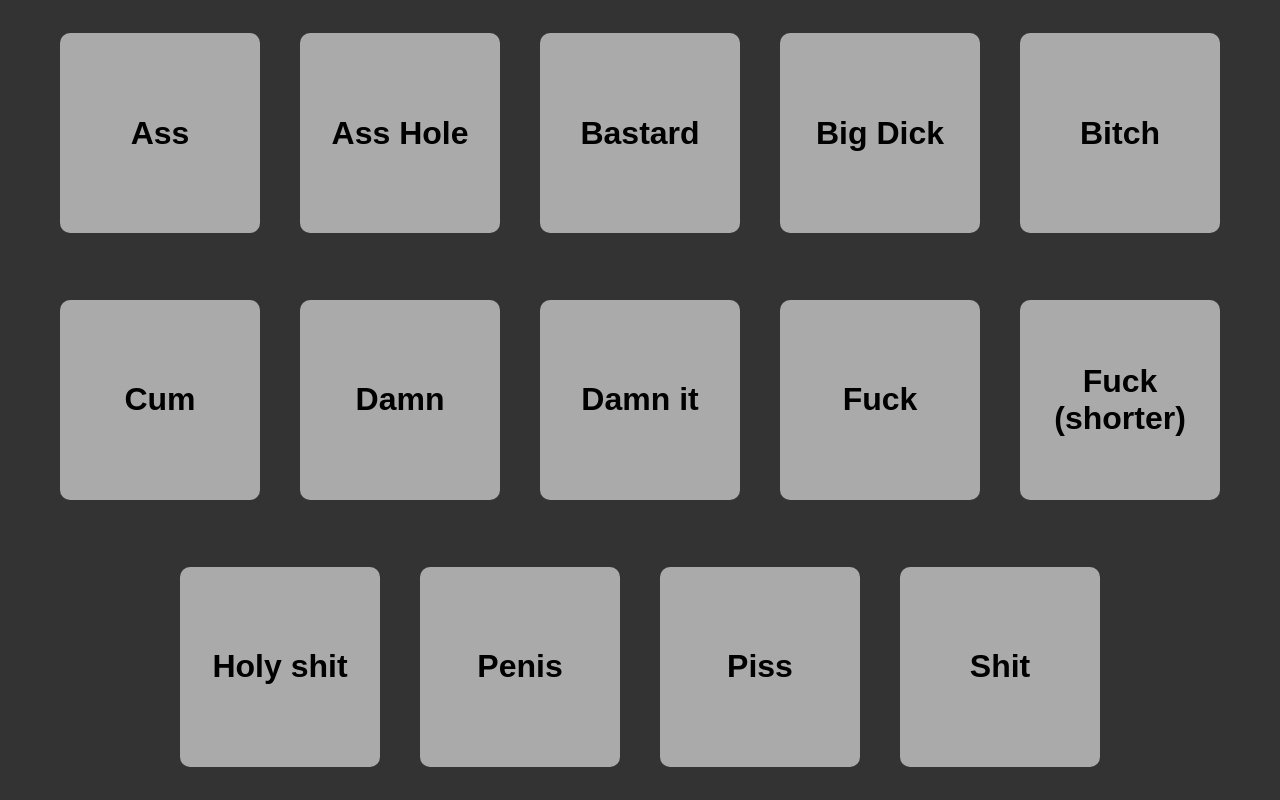
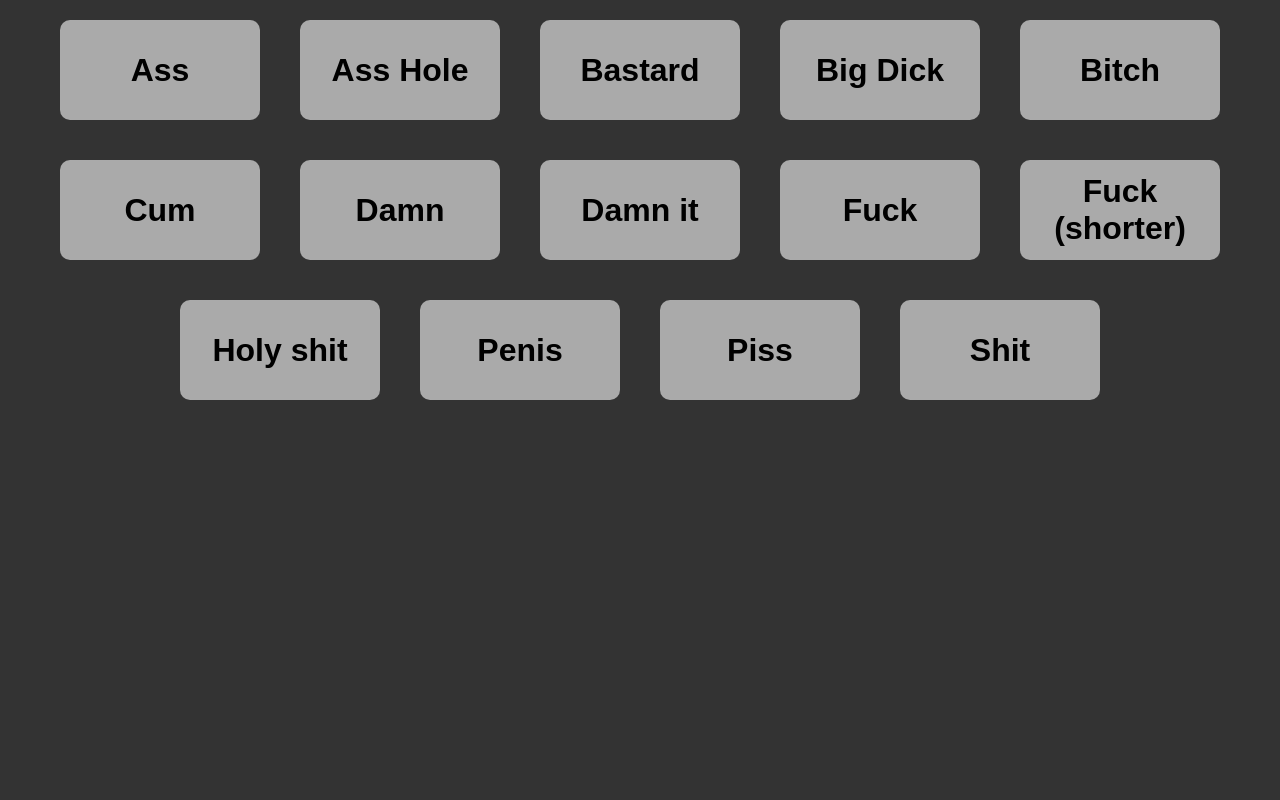
Before and after one commit to torridgristle/torridgristle.github.io, a plain HTML site: page soundboard/index.html in a window 1280 px wide. Drawn offline with Linux system fonts and the light colour scheme.

Commit message:
Update index.html

```diff
--- a/soundboard/index.html
+++ b/soundboard/index.html
@@ -11,14 +11,14 @@
             flex-wrap: wrap;
             align-items: center;
             justify-content: center;
-            min-height: 100vh;
+            min-height: 100%;
             margin: 0;
             background-color: #333;
         }
 
         .sound-button {
             width: 200px;
-            height: 200px;
+            height: 100px;
             margin: 20px;
             font-size: 2em;
             font-weight: bold;
```
